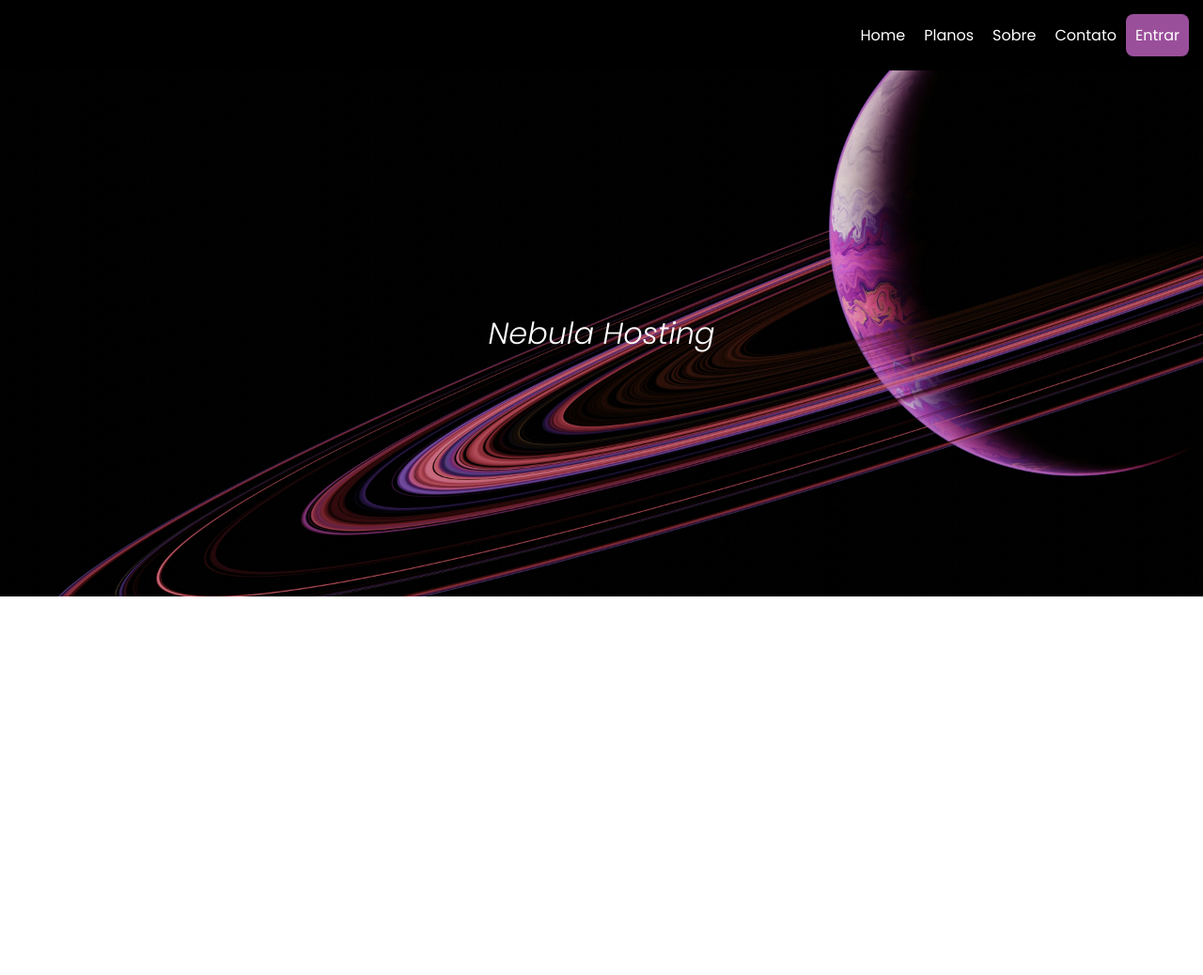
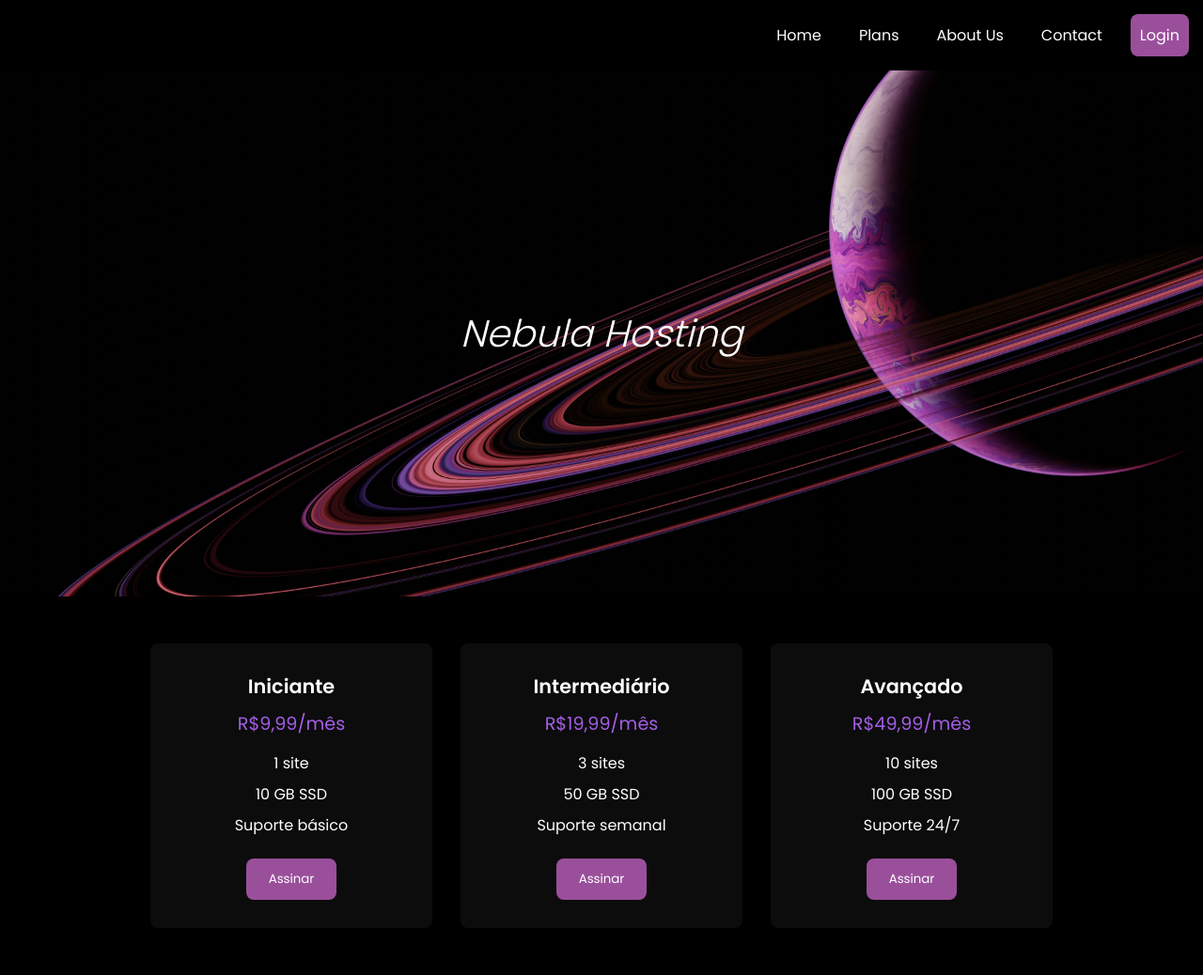
Before and after one commit to SchwabTiago/html-css-javascript, a plain HTML site: page 7_flexbox/projeto_01/index.html in a window 1280 px wide. Shown: the whole page at 94% size. Before the commit the page ends 800 px from the top, so only its background shows below. Drawn offline with Linux system fonts and the light colour scheme.

Commit message:
Ajuste no HTML e CSS e criação do price section

```diff
--- a/7_flexbox/projeto_01/index.html
+++ b/7_flexbox/projeto_01/index.html
@@ -2,27 +2,59 @@
 <html lang="pt-BR">
 
 <head>
-    <meta charset="UTF-8">
-    <meta name="viewport" content="width=device-width, initial-scale=1.0">
-    <link rel="stylesheet" href="style.css">
+    <meta charset="UTF-8" />
+    <meta name="viewport" content="width=device-width, initial-scale=1.0" />
+    <link rel="stylesheet" href="style.css" />
     <title>Nebula Hosting</title>
 </head>
 
 <body>
     <header>
-        <div id="main-header">
-            <ul>
-                <li><a href="#">Home</a></li>
-                <li><a href="#">Planos</a></li>
-                <li><a href="#">Sobre</a></li>
-                <li><a href="#">Contato</a></li>
-                <li><a href="#">Entrar</a></li>
-            </ul>
-        </div>
+        <ul>
+            <li><a href="#">Home</a></li>
+            <li><a href="#">Plans</a></li>
+            <li><a href="#">About Us</a></li>
+            <li><a href="#">Contact</a></li>
+            <li><a href="#">Login</a></li>
+        </ul>
     </header>
+
     <main>
         <section id="banner">
             <p>Nebula Hosting</p>
+        </section>
+
+        <section id="pricing-section">
+            <div class="pricing-box">
+                <h3>Iniciante</h3>
+                <p>R$9,99/mês</p>
+                <ul>
+                    <li>1 site</li>
+                    <li>10 GB SSD</li>
+                    <li>Suporte básico</li>
+                </ul>
+                <button class="pricing-button">Assinar</button>
+            </div>
+            <div class="pricing-box">
+                <h3>Intermediário</h3>
+                <p>R$19,99/mês</p>
+                <ul>
+                    <li>3 sites</li>
+                    <li>50 GB SSD</li>
+                    <li>Suporte semanal</li>
+                </ul>
+                <button class="pricing-button">Assinar</button>
+            </div>
+            <div class="pricing-box">
+                <h3>Avançado</h3>
+                <p>R$49,99/mês</p>
+                <ul>
+                    <li>10 sites</li>
+                    <li>100 GB SSD</li>
+                    <li>Suporte 24/7</li>
+                </ul>
+                <button class="pricing-button">Assinar</button>
+            </div>
         </section>
     </main>
 </body>
--- a/7_flexbox/projeto_01/style.css
+++ b/7_flexbox/projeto_01/style.css
@@ -1,41 +1,57 @@
-@import url('https://fonts.googleapis.com/css2?family=Poppins:ital,wght@0,100;0,200;0,300;0,400;0,500;0,600;0,700;0,800;0,900;1,100;1,200;1,300;1,400;1,500;1,600;1,700;1,800;1,900&family=Roboto:ital,wght@0,100..900;1,100..900&display=swap');
+@import url('https://fonts.googleapis.com/css2?family=Poppins:wght@300;400;600&display=swap');
 
 *,
 *::before,
 *::after {
     margin: 0;
     padding: 0;
-    color: #fff;
-    text-decoration: none;
-    list-style-type: none;
     box-sizing: border-box;
     font-family: "Poppins", sans-serif;
 }
 
-#main-header {
-    padding: 15px;
+html {
+    scroll-behavior: smooth;
+    background-color: #000;
+}
+
+body {
     color: #fff;
     background-color: #000;
 }
 
-#main-header ul {
-    display: flex;
-    justify-content: end;
+a {
+    text-decoration: none;
+    color: inherit;
 }
 
-#main-header ul li {
+ul {
+    list-style: none;
+}
+
+header {
+    background-color: #000;
+    padding: 15px;
+}
+
+header ul {
+    display: flex;
+    justify-content: flex-end;
+    gap: 20px;
+}
+
+header ul li {
     padding: 10px;
     transition: background-color 0.3s ease;
 }
 
-#main-header ul li:last-child {
+header ul li:last-child {
     border-radius: 8px;
     background-color: #9a4f9b;
-    transition: background-color 0.3s ease;
 }
 
-#main-header ul li:last-child:hover {
+header ul li:last-child:hover {
     background-color: #6c376d;
+    cursor: pointer;
 }
 
 #banner {
@@ -43,15 +59,62 @@
     height: 70vh;
     display: flex;
     align-items: center;
+    justify-content: center;
+    background-image: url('./img/banner.jpg');
     background-size: cover;
-    justify-content: center;
     background-position: center;
     background-repeat: no-repeat;
-    background-image: url('./img/banner.jpg');
 }
 
 #banner p {
-    font-size: xx-large;
+    font-size: 2.5rem;
     font-style: oblique;
     font-weight: 300;
+    text-align: center;
 }
+
+#pricing-section {
+    display: flex;
+    flex-wrap: wrap;
+    justify-content: center;
+    gap: 30px;
+    padding: 50px 20px;
+}
+
+.pricing-box {
+    background-color: #0c0c0c;
+    border-radius: 8px;
+    padding: 30px 20px;
+    text-align: center;
+    width: 300px;
+}
+
+.pricing-box h3 {
+    font-size: 1.3rem;
+    margin-bottom: 10px;
+}
+
+.pricing-box p {
+    font-size: 1.2rem;
+    margin-bottom: 15px;
+    color: #a45ee5;
+}
+
+.pricing-box ul li {
+    margin-bottom: 8px;
+}
+
+.pricing-button {
+    margin-top: 15px;
+    padding: 12px 24px;
+    background-color: #9a4f9b;
+    color: #fff;
+    border: none;
+    border-radius: 8px;
+    cursor: pointer;
+    transition: background-color 0.3s ease;
+}
+
+.pricing-button:hover {
+    background-color: #6c376d;
+}
```
